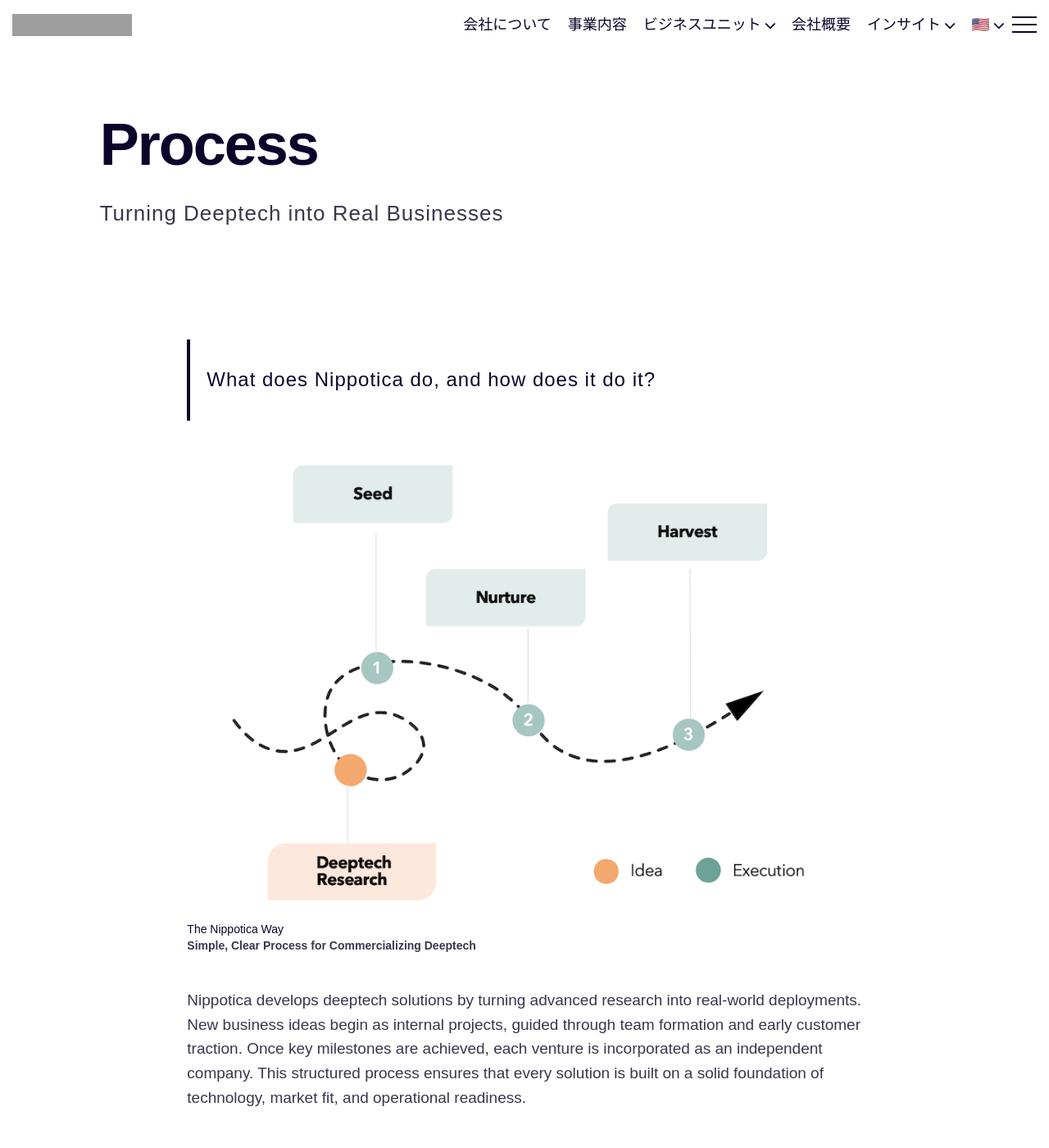
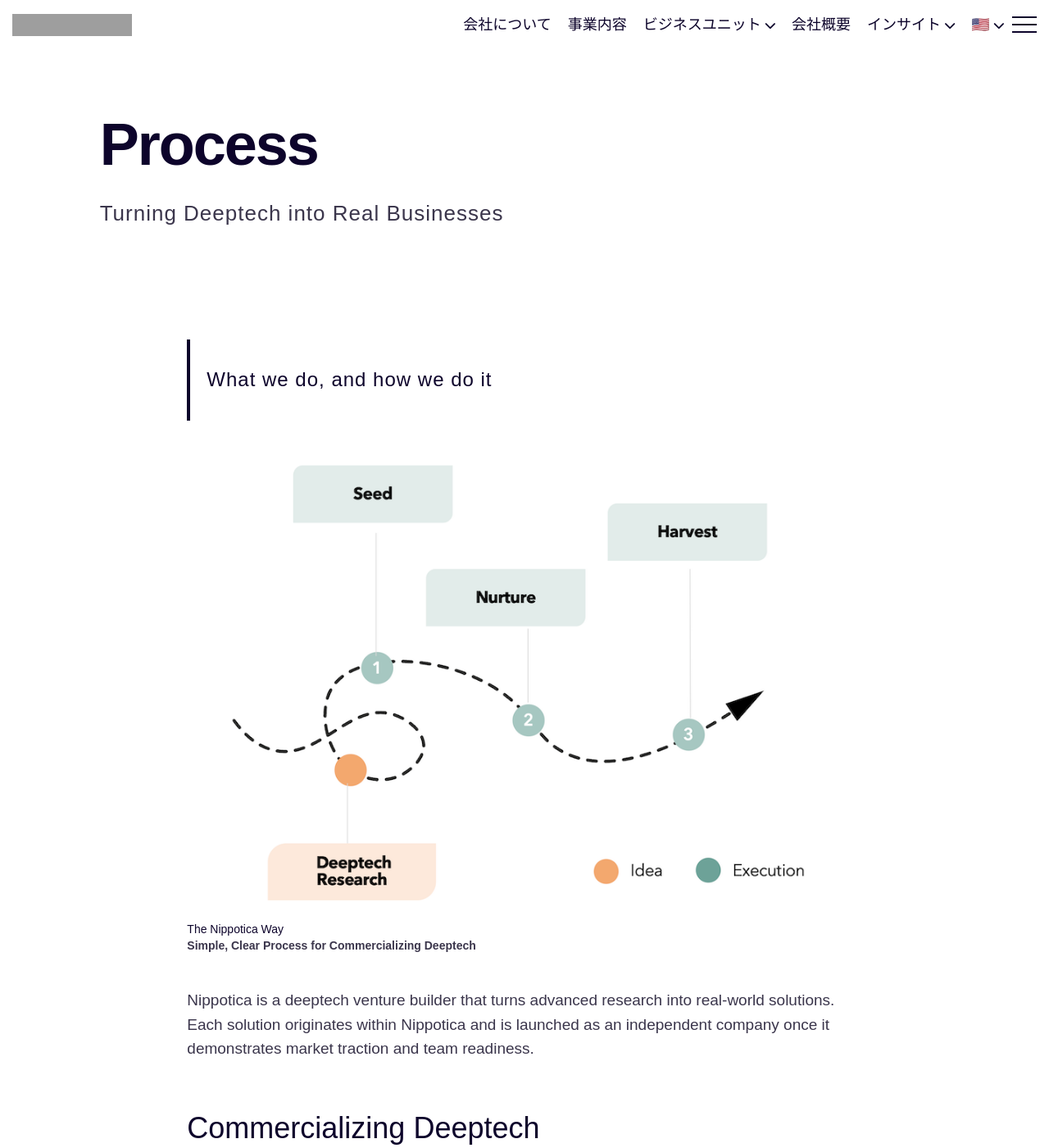
Before and after one commit to Nippotica/jpnippoweb, a Jekyll site: the page built from pages/process.md, in a window 1280 px wide and 1400 px high. Shown: the whole window at 82% size. Built offline with Jekyll 4.4.1, drawn with Linux system fonts in a browser that asks for light colours; some web fonts are replaced; grey boxes are pictures that could not be loaded.

Commit message:
Update process.md

```diff
--- a/pages/process.md
+++ b/pages/process.md
@@ -5,11 +5,11 @@ permalink: "/process/"
 description: "Turning Deeptech into Real Businesses"
 ---
 
-> What does Nippotica do, and how does it do it?
+> What we do, and how we do it
 
 {% include framework/shortcodes/figure.html src="/assets/images/gen/content/nippoprocess.png" title="The Nippotica Way" caption="Simple, Clear Process for Commercializing Deeptech" %}
 
-Nippotica develops deeptech solutions by turning advanced research into real-world deployments. New business ideas begin as internal projects, guided through team formation and early customer traction. Once key milestones are achieved, each venture is incorporated as an independent company. This structured process ensures that every solution is built on a solid foundation of technology, market fit, and operational readiness.
+Nippotica is a deeptech venture builder that turns advanced research into real-world solutions. Each solution originates within Nippotica and is launched as an independent company once it demonstrates market traction and team readiness.
 
 
 # Commercializing Deeptech
```
